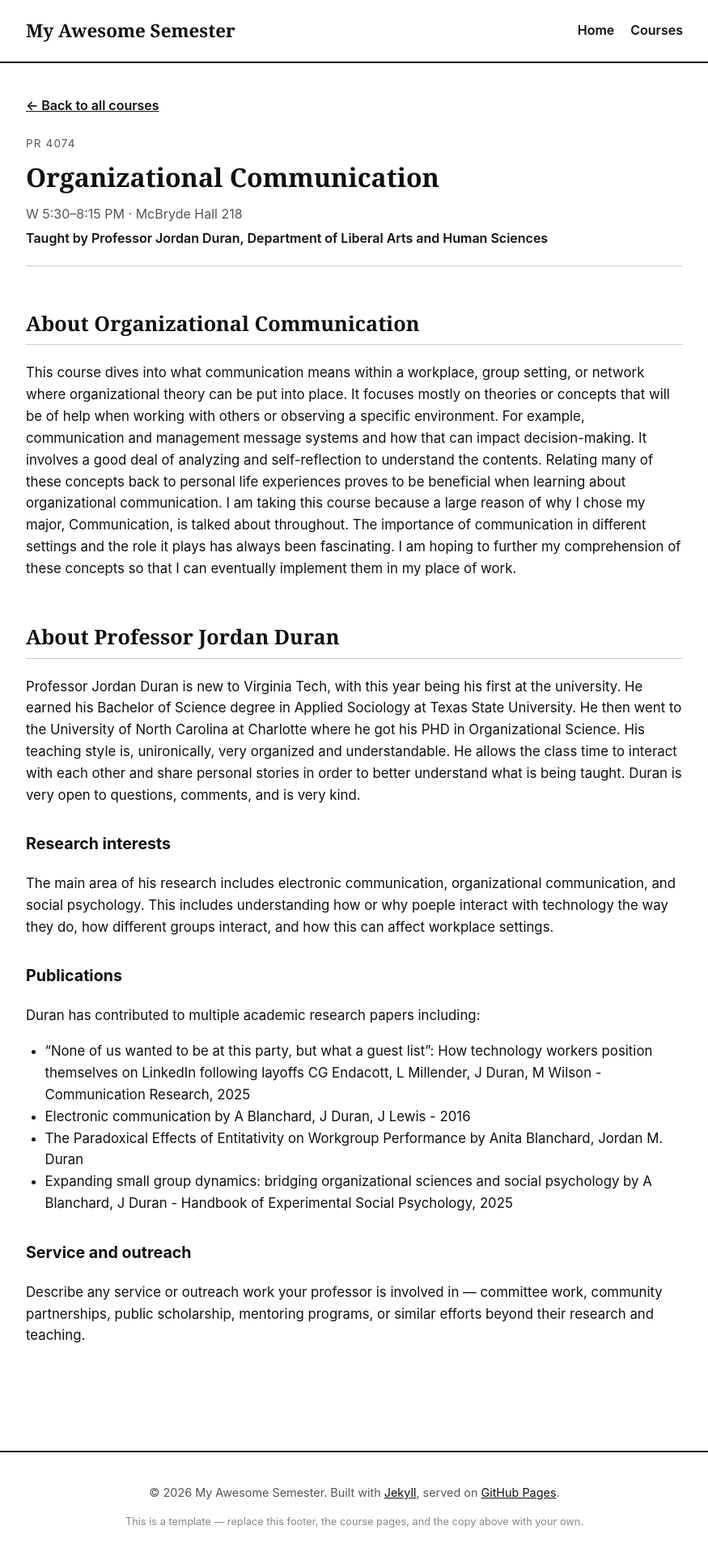
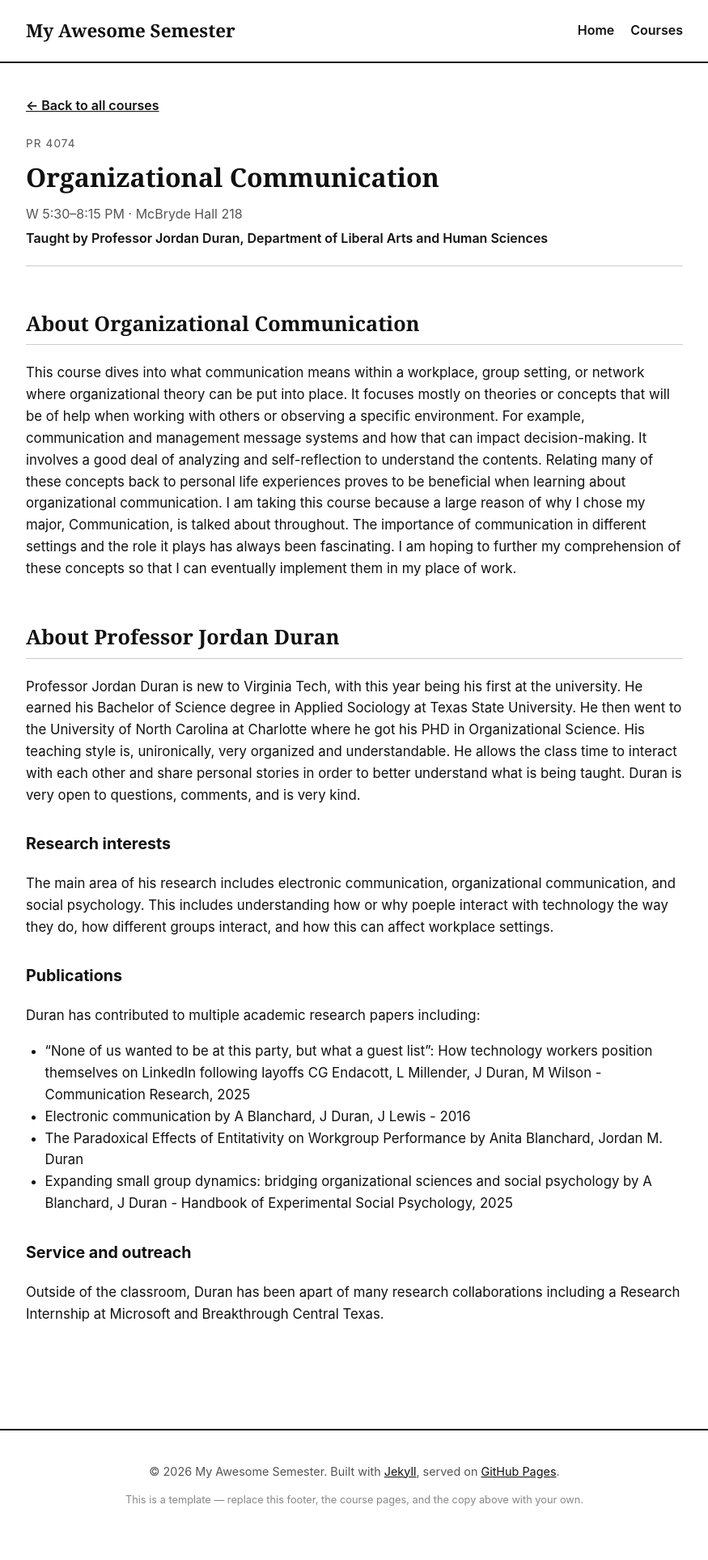
Before and after one commit to annaolszowy27/myawesomesemester, a Jekyll site: the page built from _courses/course-02.md, in a window 1280 px wide. Shown: the whole page at 81% size, without its empty margins (202-1077 px from the left). Built offline with Jekyll 4.4.1, drawn with Linux system fonts in a browser that asks for light colours; after the commit the page ends 1900 px from its top, so only the background shows below that.

Commit message:
Update course-02.md

```diff
--- a/_courses/course-02.md
+++ b/_courses/course-02.md
@@ -35,6 +35,4 @@ CG Endacott, L Millender, J Duran, M Wilson - Communication Research, 2025
 
 ### Service and outreach
 
-Describe any service or outreach work your professor is involved in — committee
-work, community partnerships, public scholarship, mentoring programs, or similar
-efforts beyond their research and teaching.
+Outside of the classroom, Duran has been apart of many research collaborations including a Research Internship at Microsoft and Breakthrough Central Texas.
```
